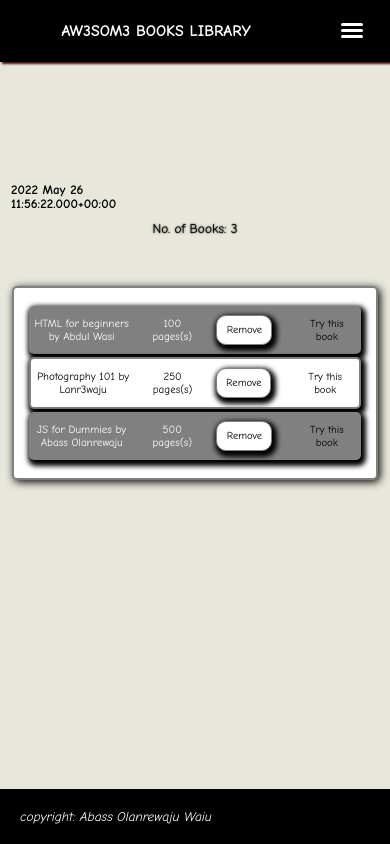
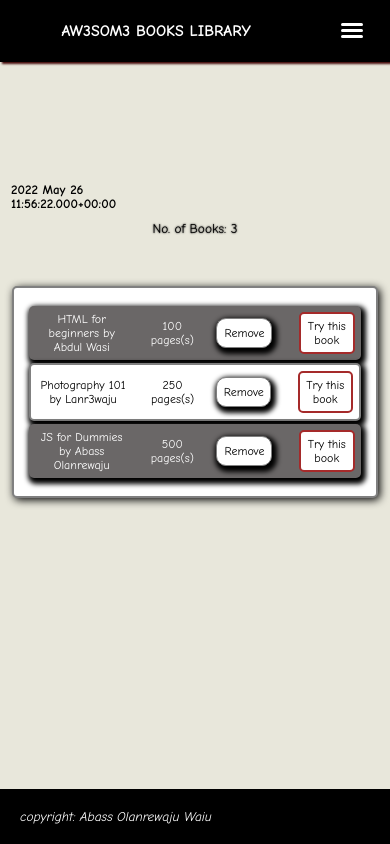
Before and after one commit to Lanr3waju/book-store-webpack, a website built with webpack: page src/index.html in a window 390 px wide. Built offline with nearby package versions, Linux system fonts and the light colour scheme.

Commit message:
fix accessibility

```diff
--- a/package.json
+++ b/package.json
@@ -35,6 +35,7 @@
   ],
   "dependencies": {
     "clean-webpack-plugin": "^4.0.0",
+    "copy-webpack-plugin": "^11.0.0",
     "css-loader": "^6.7.1",
     "css-minimizer-webpack-plugin": "^4.0.0",
     "cssnano": "^5.1.8",
@@ -42,9 +43,9 @@
     "luxon": "^2.4.0",
     "mini-css-extract-plugin": "^2.6.0",
     "optimize-css-assets-webpack-plugin": "^6.0.1",
+    "terser-webpack-plugin": "^5.3.1",
     "webpack-merge": "^5.8.0",
     "workbox-precaching": "^6.5.3",
-    "copy-webpack-plugin": "^11.0.0",
     "workbox-webpack-plugin": "^6.5.3"
   }
 }
--- a/src/css/index.css
+++ b/src/css/index.css
@@ -161,7 +161,6 @@ body {
   font-style: italic;
   padding: 10px;
   margin: 0;
-  bottom: 0;
   display: block;
 }
 
@@ -216,7 +215,7 @@ input:focus {
 }
 
 .parent-li:nth-child(odd) {
-  background-color: gray;
+  background-color: #6a6767;
   color: white;
 }
 
@@ -293,8 +292,8 @@ input:focus {
 }
 
 .read {
-  background-color: #0fffef00;
-  border: none;
+  background-color: white;
+  border: 2px solid brown;
   font-family: "Comic Neue", cursive;
   padding: 5px;
   margin: 5px;
@@ -389,11 +388,11 @@ body::-webkit-scrollbar-thumb {
   }
 
   .buttons {
-    font-size: 0.8em;
+    font-size: 12px;
   }
 
   .read {
-    font-size: 0.8em;
+    font-size: 12px;
   }
 
   .add-book {
@@ -401,7 +400,7 @@ body::-webkit-scrollbar-thumb {
   }
 
   .card-ul {
-    font-size: 11px;
+    font-size: 12px;
   }
 
   .book-header {
--- a/src/index.html
+++ b/src/index.html
@@ -8,6 +8,10 @@
     <meta name="apple-mobile-web-app-title" content="Book-Store" />
     <meta name="msapplication-TileColor" content="#da532c" />
     <meta name="theme-color" content="#ffffff" />
+    <meta
+      name="description"
+      content="This is an electronic book-store that store books by their title, author and no, of pages, books can be added and removed."
+    />
     <link rel="icon" type="image/png" sizes="32x32" href="./img/favicon-32x32.png" />
     <link rel="icon" type="image/png" sizes="16x16" href="./img/favicon-16x16.png" />
     <link rel="manifest" href="./img/site.webmanifest" />
--- a/src/js/modules/book-ui.js
+++ b/src/js/modules/book-ui.js
@@ -17,25 +17,25 @@ class BookUi {
   displayBook = ({ author, title, pages, id, read }) => {
     const ul = document.createElement('li');
     const bookCard = document.createElement('section');
+    bookCard.id = id;
     const bookCardUl = document.createElement('ul');
     const bookData = document.createElement('li');
     const bookPages = document.createElement('li');
     const removeButton = document.createElement('button');
     const readButton = document.createElement('button');
 
-    const addDomElementAttr = (elementName, elementClass, elementId, elementTextContent, value) => {
+    const addDomElementAttr = (elementName, elementClass, elementTextContent, value) => {
       elementName.className = elementClass;
-      elementName.id = elementId;
       elementName.textContent = elementTextContent;
       elementName.value = value;
     };
 
     addDomElementAttr(ul, 'parent-li');
-    addDomElementAttr(bookCard, 'book-ul', id);
+    addDomElementAttr(bookCard, 'book-ul');
     addDomElementAttr(bookCardUl, 'card-ul');
-    addDomElementAttr(bookData, 'li-class', '', `${title} by ${author}`);
-    addDomElementAttr(bookPages, 'li-class', '', `${pages} pages(s)`);
-    addDomElementAttr(removeButton, 'buttons', '', 'Remove', 'remove-btn');
+    addDomElementAttr(bookData, 'li-class', `${title} by ${author}`);
+    addDomElementAttr(bookPages, 'li-class', `${pages} pages(s)`);
+    addDomElementAttr(removeButton, 'buttons', 'Remove', 'remove-btn');
     addDomElementAttr(readButton, 'read');
 
     removeButton.setAttribute('data-action', 'remove-book');
--- a/webpack.common.js
+++ b/webpack.common.js
@@ -6,6 +6,7 @@ const CssMinimizerPlugin = require('css-minimizer-webpack-plugin');
 const { CleanWebpackPlugin } = require('clean-webpack-plugin');
 const WorkboxWebpackPlugin = require('workbox-webpack-plugin');
 const CopyPlugin = require('copy-webpack-plugin');
+const TerserPlugin = require('terser-webpack-plugin');
 
 module.exports = {
   entry: [
@@ -46,6 +47,7 @@ module.exports = {
   optimization: {
     minimizer: [
       new CssMinimizerPlugin(),
+      new TerserPlugin(),
     ],
     minimize: true,
   },
```
Also changed, not shown: README.md, src/img/site.webmanifest, 1 other file.
